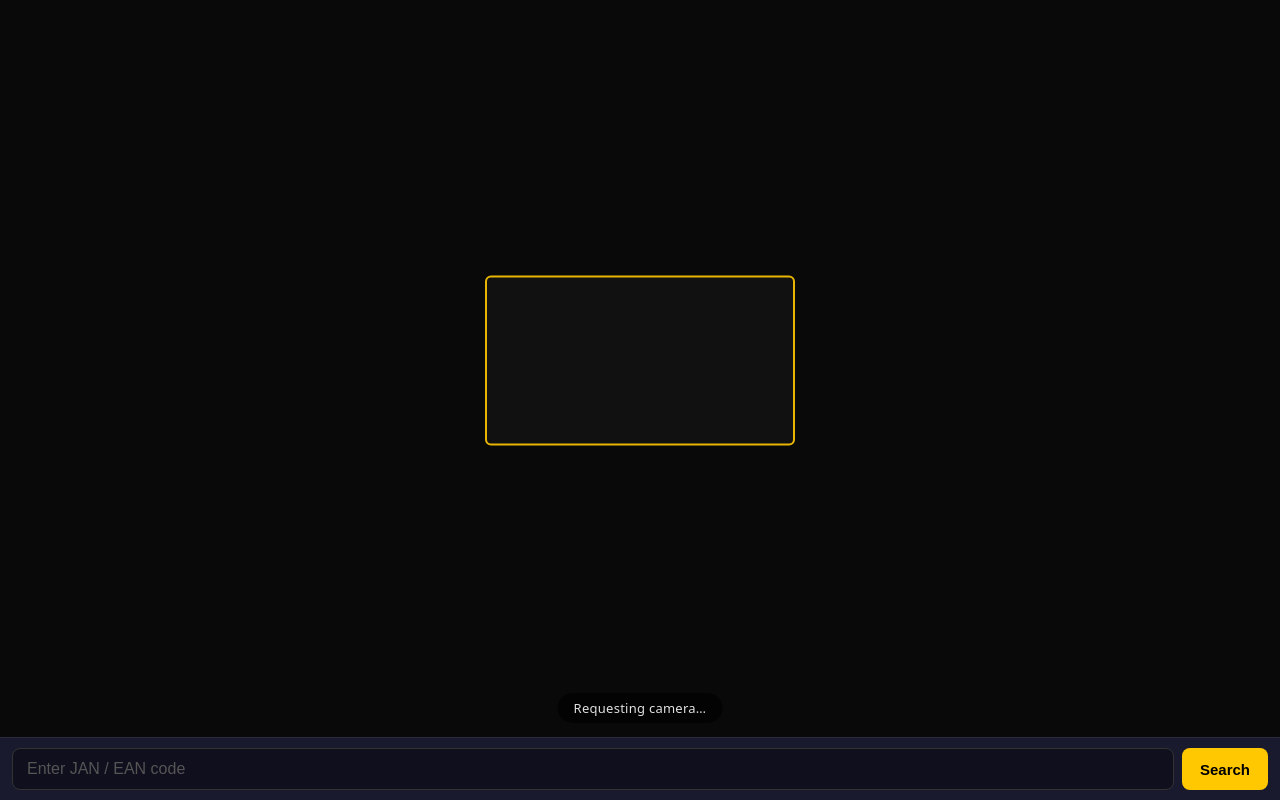
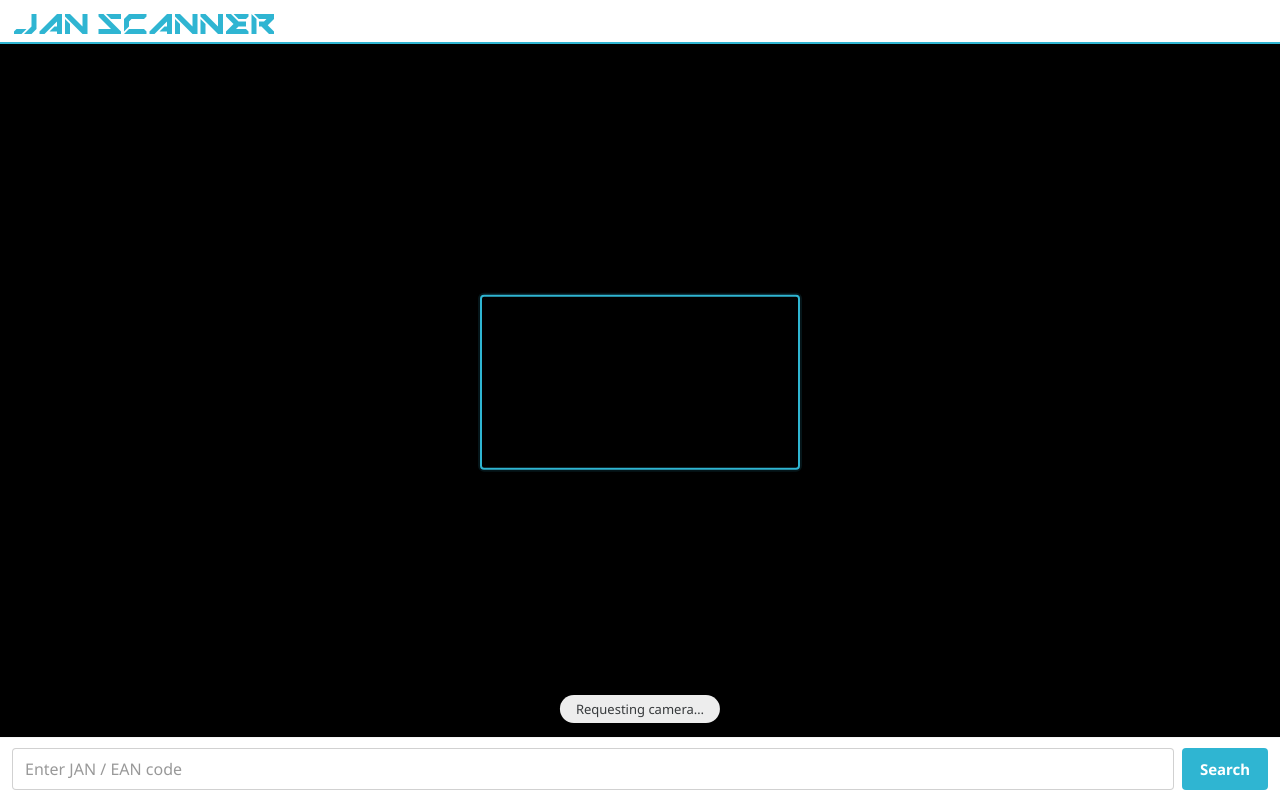
Before and after one commit to stephendotjp/jan-scanner, a website built with Vite: page index.html in a window 1280 px wide. Built offline with nearby package versions, Linux system fonts and the light colour scheme; what @ericblade/quagga2 would draw is missing.

Commit message:
Restyle with Hobby Genki design: Mechsuit headers, Noto Sans, teal brand colour

```diff
--- a/index.html
+++ b/index.html
@@ -3,16 +3,22 @@
 <head>
   <meta charset="UTF-8">
   <meta name="viewport" content="width=device-width, initial-scale=1.0, viewport-fit=cover">
-  <meta name="theme-color" content="#1a1a2e">
+  <meta name="theme-color" content="#2fb5d2">
   <meta name="mobile-web-app-capable" content="yes">
   <meta name="apple-mobile-web-app-capable" content="yes">
-  <meta name="apple-mobile-web-app-status-bar-style" content="black-translucent">
+  <meta name="apple-mobile-web-app-status-bar-style" content="default">
   <title>JAN Scanner</title>
   <link rel="manifest" href="/manifest.json">
   <link rel="apple-touch-icon" href="/icon-192.png">
+  <link rel="preconnect" href="https://fonts.googleapis.com">
+  <link rel="preconnect" href="https://fonts.gstatic.com" crossorigin>
+  <link href="https://fonts.googleapis.com/css2?family=Noto+Sans:wght@400;700&display=swap" rel="stylesheet">
 </head>
 <body>
   <div id="app">
+    <header id="app-header">
+      <span class="header-logo">JAN Scanner</span>
+    </header>
     <div id="scanner-container">
       <div id="scanner"></div>
       <div id="crosshair"></div>
--- a/style.css
+++ b/style.css
@@ -1,3 +1,11 @@
+@font-face {
+  font-family: 'Mechsuit';
+  src: url('/fonts/Mechsuit.otf') format('opentype');
+  font-weight: 400 700;
+  font-style: normal;
+  font-display: block;
+}
+
 *, *::before, *::after {
   margin: 0;
   padding: 0;
@@ -6,9 +14,9 @@
 
 html, body {
   height: 100%;
-  background: #000;
-  color: #fff;
-  font-family: system-ui, -apple-system, sans-serif;
+  background: #fff;
+  color: #373a3c;
+  font-family: 'Noto Sans', -apple-system, BlinkMacSystemFont, 'Segoe UI', sans-serif;
   overflow: hidden;
   -webkit-tap-highlight-color: transparent;
 }
@@ -19,11 +27,33 @@ html, body {
   flex-direction: column;
 }
 
+/* ── Header ── */
+#app-header {
+  display: flex;
+  align-items: center;
+  padding: 0 14px;
+  height: 44px;
+  background: #fff;
+  border-bottom: 2px solid #2fb5d2;
+  flex-shrink: 0;
+}
+
+.header-logo {
+  font-family: 'Mechsuit', sans-serif;
+  font-weight: 700;
+  font-size: 20px;
+  letter-spacing: 0.05em;
+  color: #2fb5d2;
+  text-transform: uppercase;
+}
+
+/* ── Camera area ── */
 #scanner-container {
   position: relative;
   flex: 1;
   overflow: hidden;
-  background: #111;
+  background: #000;
+  min-height: 0;
 }
 
 #scanner {
@@ -41,77 +71,93 @@ html, body {
   left: 0 !important;
 }
 
+/* ── Targeting crosshair ── */
 #crosshair {
   position: absolute;
   top: 50%;
   left: 50%;
   transform: translate(-50%, -55%);
-  width: min(72vw, 310px);
-  height: min(40vw, 170px);
-  border: 2px solid rgba(255, 200, 0, 0.9);
-  border-radius: 6px;
-  box-shadow: 0 0 0 9999px rgba(0, 0, 0, 0.48);
+  width: min(74vw, 320px);
+  height: min(42vw, 175px);
+  border: 2px solid #2fb5d2;
+  border-radius: 4px;
+  box-shadow:
+    0 0 0 9999px rgba(0, 0, 0, 0.52),
+    0 0 0 2px rgba(47, 181, 210, 0.25);
   pointer-events: none;
   z-index: 10;
 }
 
+/* ── Status pill ── */
 #status {
   position: absolute;
   bottom: 14px;
   left: 50%;
   transform: translateX(-50%);
-  background: rgba(0, 0, 0, 0.68);
-  color: #e0e0e0;
-  padding: 6px 16px;
+  background: rgba(255, 255, 255, 0.93);
+  color: #373a3c;
+  padding: 5px 16px;
   border-radius: 20px;
+  font-family: 'Noto Sans', sans-serif;
   font-size: 13px;
-  letter-spacing: 0.02em;
+  font-weight: 400;
   white-space: nowrap;
   z-index: 11;
+  box-shadow: 0 1px 4px rgba(0, 0, 0, 0.25);
 }
 
+/* ── Manual input section ── */
 #manual-section {
   display: flex;
   gap: 8px;
   padding: 10px 12px;
   padding-bottom: max(10px, env(safe-area-inset-bottom));
-  background: #1a1a2e;
-  border-top: 1px solid #2a2a40;
+  background: #fff;
+  border-top: 1px solid #f6f6f6;
+  flex-shrink: 0;
 }
 
 #manual-input {
   flex: 1;
-  padding: 11px 14px;
-  border: 1px solid #333;
-  border-radius: 8px;
-  background: #0f0f1e;
-  color: #fff;
+  padding: 9px 12px;
+  border: 1px solid rgba(0, 0, 0, 0.18);
+  border-radius: 4px;
+  background: #fff;
+  color: #373a3c;
+  font-family: 'Noto Sans', sans-serif;
   font-size: 16px;
+  font-weight: 400;
   outline: none;
   transition: border-color 0.15s;
 }
 
 #manual-input::placeholder {
-  color: #555;
+  color: #999;
 }
 
 #manual-input:focus {
-  border-color: #ffc800;
+  border-color: #2fb5d2;
+  box-shadow: 0 0 0 2px rgba(47, 181, 210, 0.2);
 }
 
 #search-btn {
-  padding: 11px 18px;
-  background: #ffc800;
-  color: #000;
+  padding: 9px 18px;
+  background: #2fb5d2;
+  color: #fff;
   border: none;
-  border-radius: 8px;
+  border-radius: 4px;
+  font-family: 'Noto Sans', sans-serif;
   font-size: 15px;
   font-weight: 700;
   cursor: pointer;
   white-space: nowrap;
-  transition: opacity 0.1s;
+  transition: background-color 0.15s;
+}
+
+#search-btn:hover {
+  background: #2592a9;
 }
 
 #search-btn:active {
-  opacity: 0.8;
+  background: #1e788c;
 }
```
Also changed, not shown: public/fonts/Mechsuit.otf (added), public/manifest.json.
